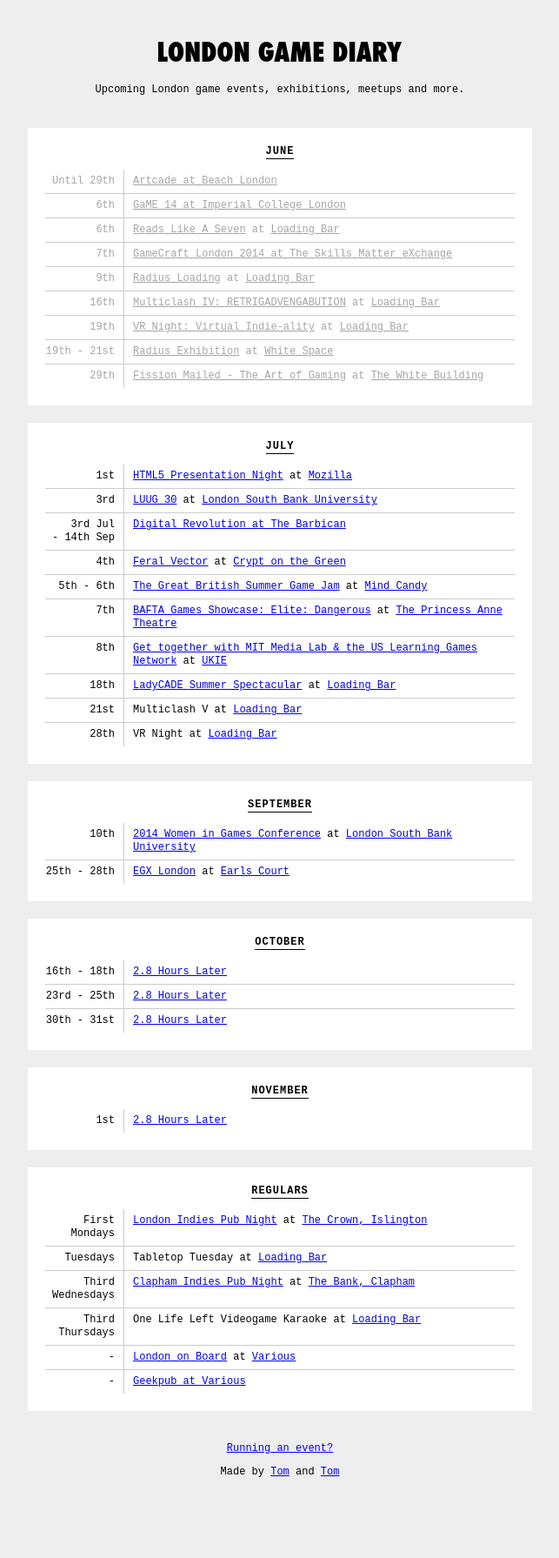
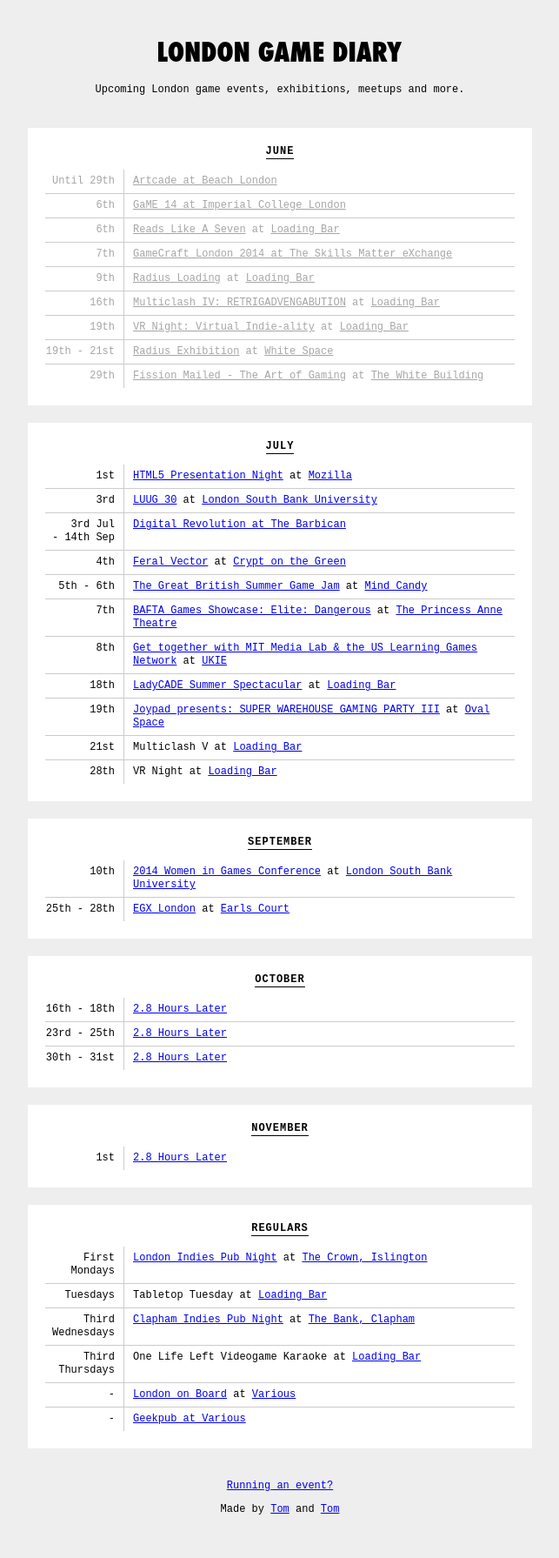
Before and after one commit to thomasmarshall/londongamediary.com, a Jekyll site: the page built from index.html, in a window 1280 px wide. Shown: the whole page at 87% size, without its empty margins (318-961 px from the left). Built offline with Jekyll 4.4.1, drawn with Linux system fonts in a browser that asks for light colours; nearby versions of some CDN libraries; before the commit the page ends 1748 px from its top, so only the background shows below that.

Commit message:
Update events.yml

```diff
--- a/_data/events.yml
+++ b/_data/events.yml
@@ -89,6 +89,11 @@
   location: "[Loading Bar](http://twitter.com/drinkrelaxplay)"
   date: 2014-07-18
 
+- title: "Joypad presents: SUPER WAREHOUSE GAMING PARTY III"
+  link: "http://www.ovalspace.co.uk/events/view/joypad-presents-super-warehouse-gaming-party-iii/"
+  location: "[Oval Space](http://www.ovalspace.co.uk/)"
+  date: 2014-07-19
+
 - title: "Multiclash V"
   location: "[Loading Bar](http://twitter.com/drinkrelaxplay)"
   date: 2014-07-21
```
